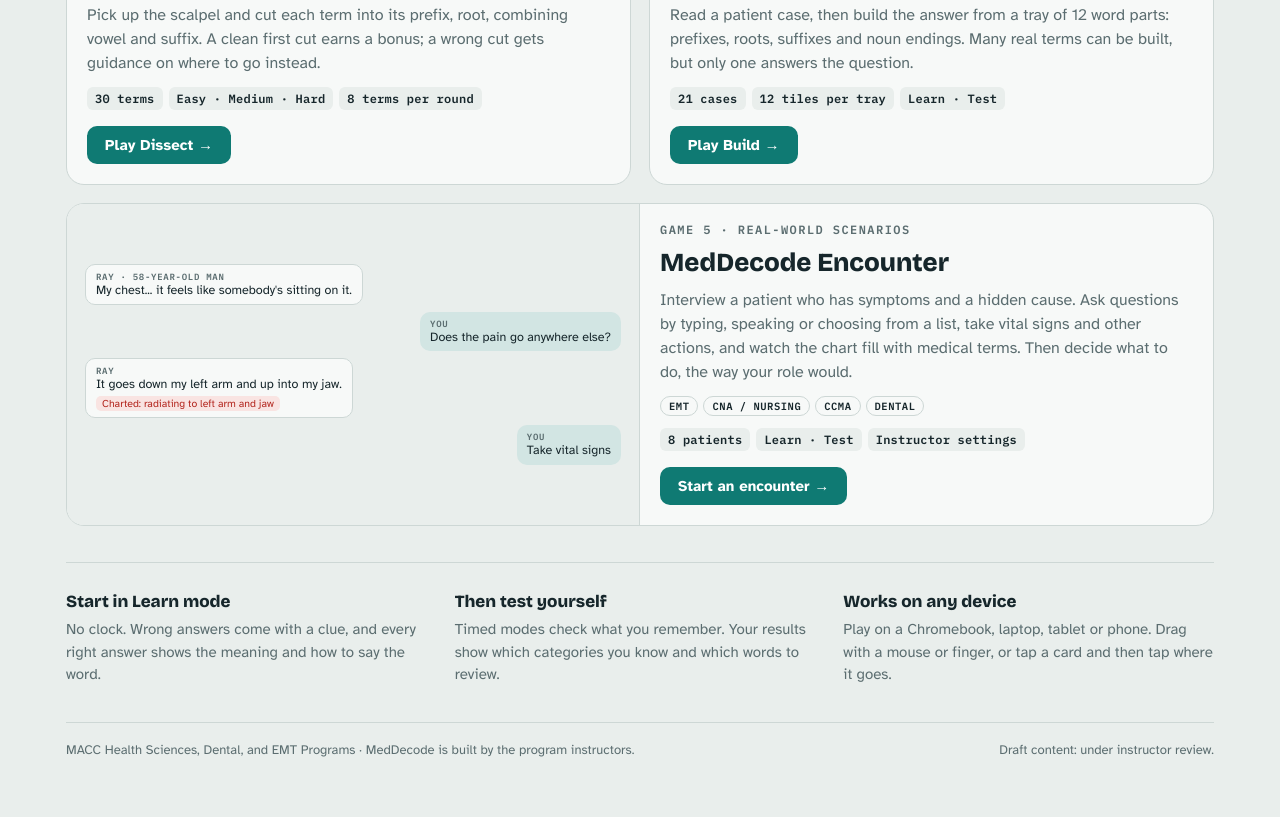
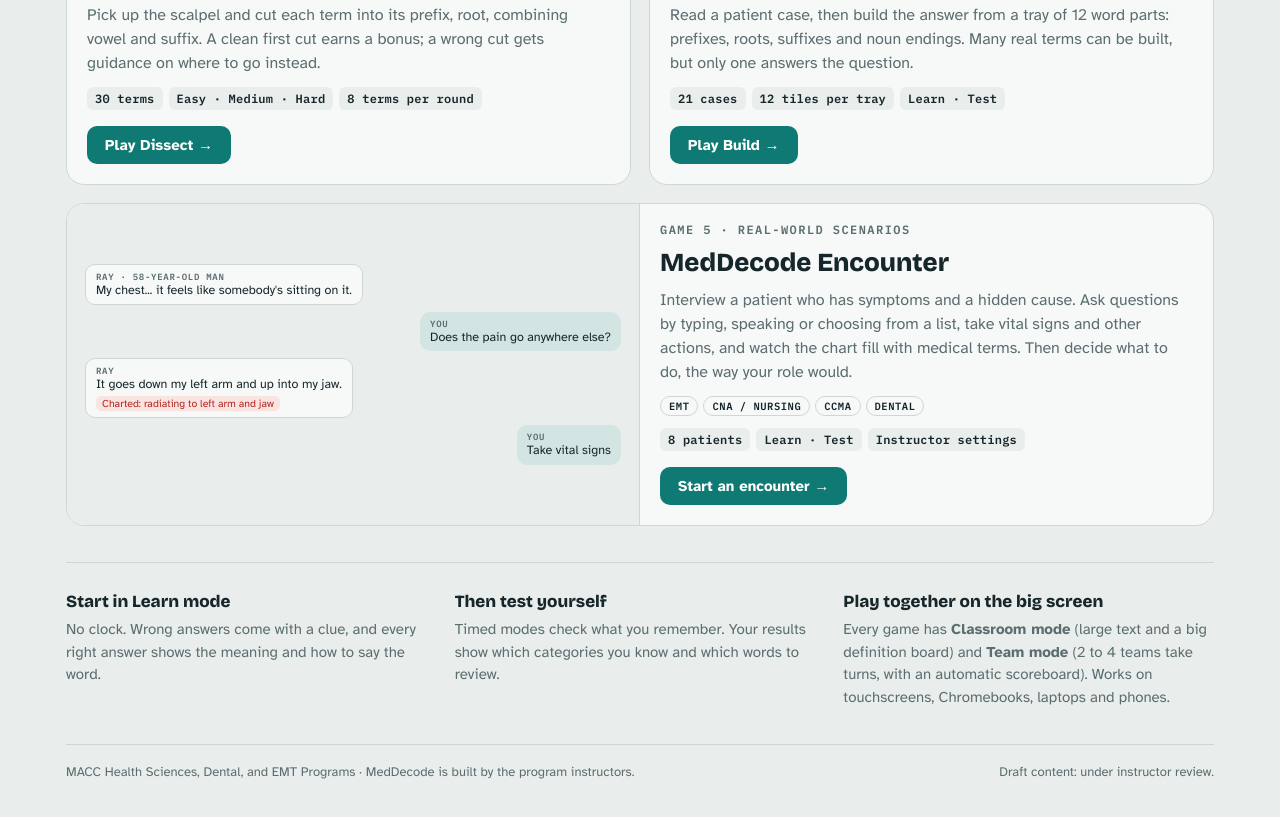
Before and after one commit to MACC-Muncie-Area-Career-Center/Health-Science, a plain HTML site: page index.html in a window 1280 px wide. Shown: the part 1136-1953 px from the top of the page. Drawn offline with nearby package versions, Linux system fonts and the light colour scheme.

Commit message:
updated versions of games

```diff
--- a/index.html
+++ b/index.html
@@ -235,7 +235,7 @@
   <section class="about" aria-label="How to use these games">
     <div><h4>Start in Learn mode</h4><p>No clock. Wrong answers come with a clue, and every right answer shows the meaning and how to say the word.</p></div>
     <div><h4>Then test yourself</h4><p>Timed modes check what you remember. Your results show which categories you know and which words to review.</p></div>
-    <div><h4>Works on any device</h4><p>Play on a Chromebook, laptop, tablet or phone. Drag with a mouse or finger, or tap a card and then tap where it goes.</p></div>
+    <div><h4>Play together on the big screen</h4><p>Every game has <b>Classroom mode</b> (large text and a big definition board) and <b>Team mode</b> (2 to 4 teams take turns, with an automatic scoreboard). Works on touchscreens, Chromebooks, laptops and phones.</p></div>
   </section>
 
   <footer>
```
Also changed, not shown: 1 other file.
